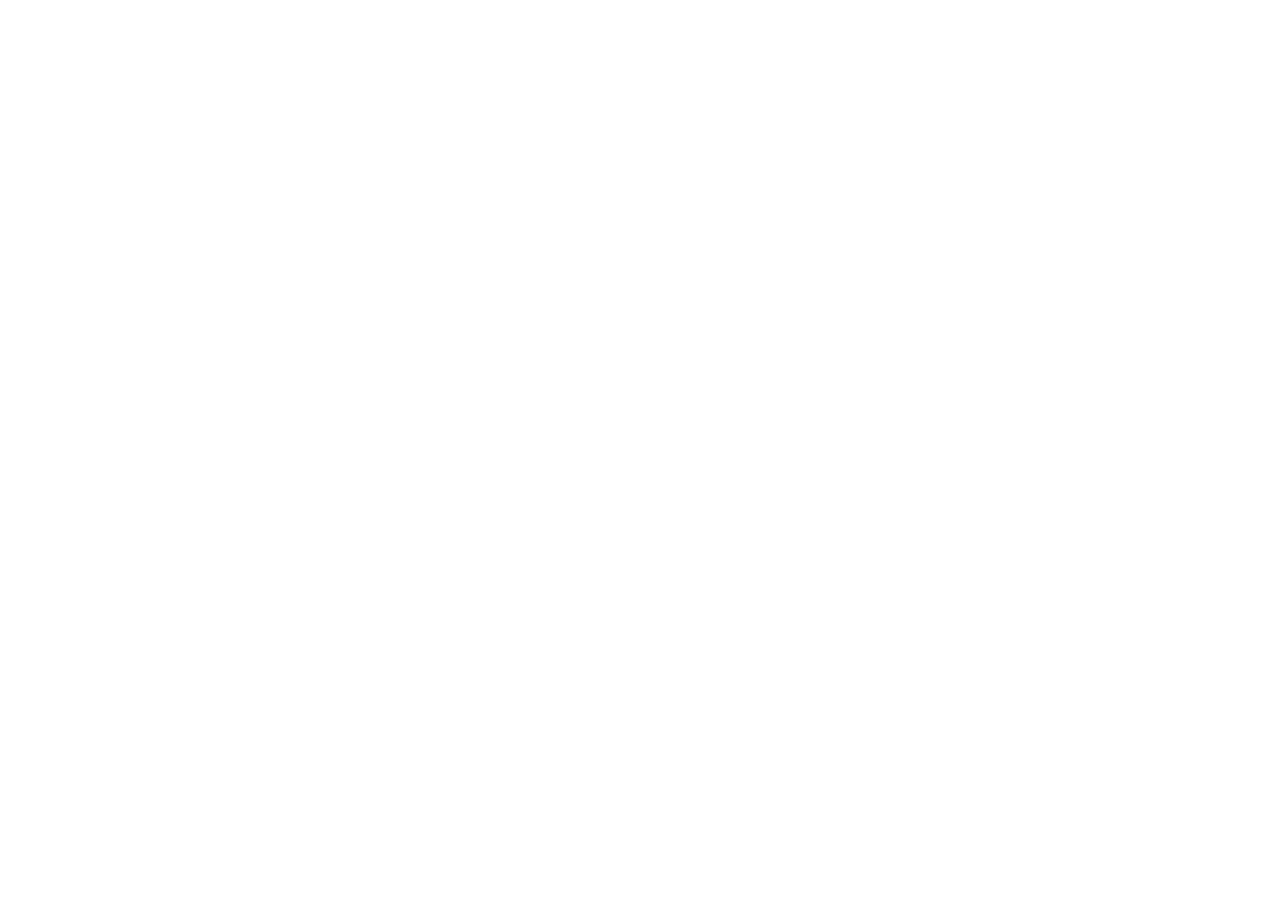
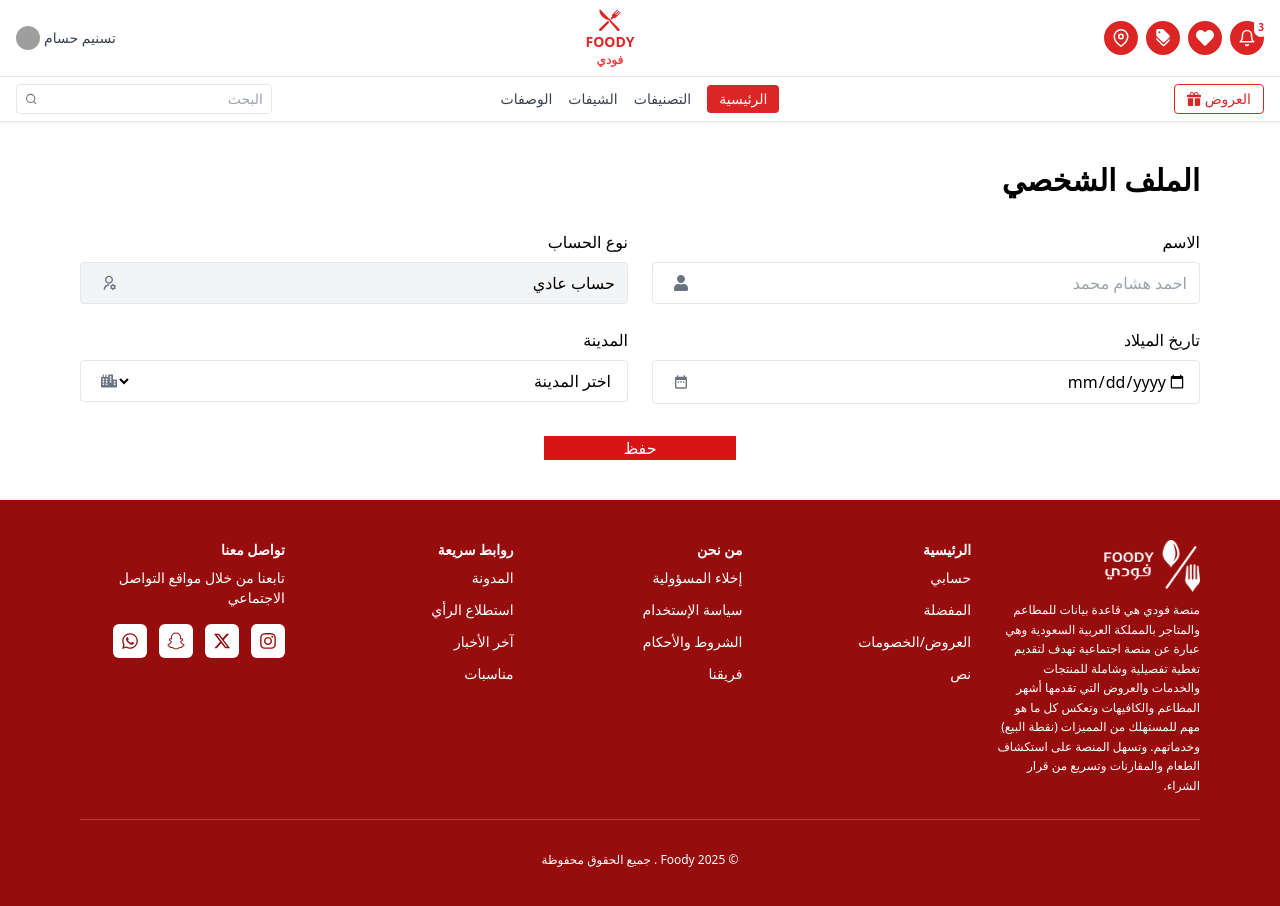
Before and after one commit to Foody-site/Foody-Website, a React (Vite) app: page /user-profile in a window 1280 px wide. Before the commit this address had no page. Shown: the top 906 px of the page. Before the commit the page ends 800 px from the top, so only its background shows below. Built offline with nearby package versions, Linux system fonts and the light colour scheme; sample sign-in values are in the browser's storage; grey boxes are pictures that could not be loaded.

Commit message:
Start Make User Profile

```diff
--- /dev/null
+++ b/src/components/once/UserProfile.jsx
@@ -0,0 +1,78 @@
+import { FaUser, FaCity } from "react-icons/fa";
+import { MdDateRange } from "react-icons/md";
+import { RiUserSettingsLine } from "react-icons/ri";
+import PageWrapper from "../common/PageWrapper";
+
+const UserProfile = () => {
+    return (
+        <PageWrapper>
+            <div className="profile-info">
+                <h2 className="text-3xl font-bold mb-8 text-right">الملف الشخصي</h2>
+
+                <div className="grid grid-cols-1 md:grid-cols-2 gap-6">
+                    {/* Full Name */}
+                    <div>
+                        <label className="block mb-2 text-right font-medium">الاسم</label>
+                        <div className="flex flex-row-reverse items-center border rounded px-3 py-2">
+                            <FaUser className="ml-2 text-gray-500" />
+                            <input
+                                type="text"
+                                placeholder="احمد هشام محمد"
+                                className="flex-grow bg-transparent text-right outline-none"
+                            />
+                        </div>
+                    </div>
+
+                    {/* Account Type */}
+                    <div>
+                        <label className="block mb-2 text-right font-medium">نوع الحساب</label>
+                        <div className="flex flex-row-reverse items-center border rounded px-3 py-2 bg-gray-100">
+                            <RiUserSettingsLine className="ml-2 text-gray-500" />
+                            <input
+                                type="text"
+                                readOnly
+                                value="حساب عادي"
+                                className="flex-grow bg-transparent text-right outline-none"
+                            />
+                        </div>
+                    </div>
+
+                    {/* Birth Date */}
+                    <div>
+                        <label className="block mb-2 text-right font-medium">تاريخ الميلاد</label>
+                        <div className="flex flex-row-reverse items-center border rounded px-3 py-2">
+                            <MdDateRange className="ml-2 text-gray-500" />
+                            <input
+                                type="date"
+                                className="flex-grow bg-transparent text-right outline-none"
+                            />
+                        </div>
+                    </div>
+
+                    {/* City */}
+                    <div>
+                        <label className="block mb-2 text-right font-medium">المدينة</label>
+                        <div className="flex flex-row-reverse items-center border rounded px-3 py-2">
+                            <FaCity className="ml-2 text-gray-500" />
+                            <select className="flex-grow bg-transparent text-right outline-none">
+                                <option value="">اختر المدينة</option>
+                                <option value="القاهرة">القاهرة</option>
+                                <option value="الجيزة">الجيزة</option>
+                                <option value="الإسكندرية">الإسكندرية</option>
+                            </select>
+                        </div>
+                    </div>
+                </div>
+
+                {/* Save Button */}
+                <div className="mt-8 flex justify-center">
+                    <button className="btn w-48 bg-primary-1 text-white hover:bg-primary-1/90">
+                        حفظ
+                    </button>
+                </div>
+            </div>
+        </PageWrapper>
+    );
+};
+
+export default UserProfile;
--- a/src/routes/AppRouter.jsx
+++ b/src/routes/AppRouter.jsx
@@ -12,6 +12,7 @@ import Chef from "../pages/Chef/Chef";
 import Recipe from "../pages/Recipe/Recipe";
 import ChefProfile from "../pages/Chef/ChefProfile";
 import Home from "../pages/Home/Home";
+import UserProfile from "../components/once/UserProfile";
 
 const AppRouter = () => {
   return (
@@ -25,6 +26,7 @@ const AppRouter = () => {
       {/* 🔒 Protected routes inside Layout */}
       <Route path="/" element={<Layout />}>
         <Route index element={<Home />} />
+        <Route path="/user-profile" element={<UserProfile />} />
         <Route path="/chef" element={<Chef />} />
         <Route path="/chef/:id" element={<ChefProfile />} />
         <Route path="/add-chef" element={<AddChef />} />
```
